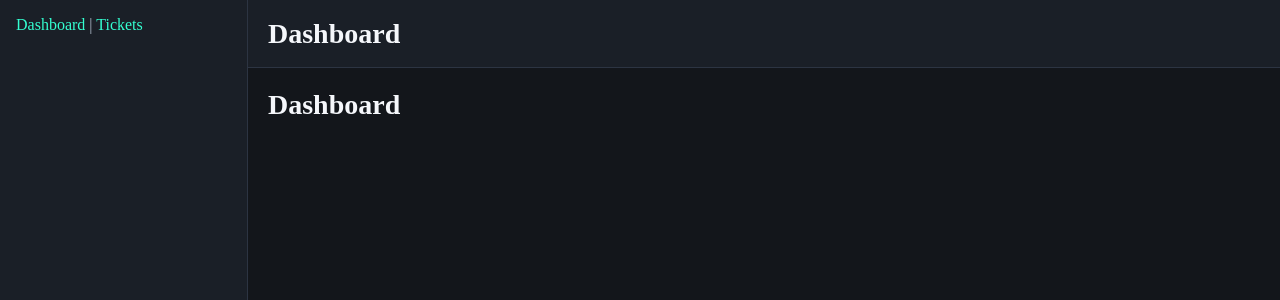
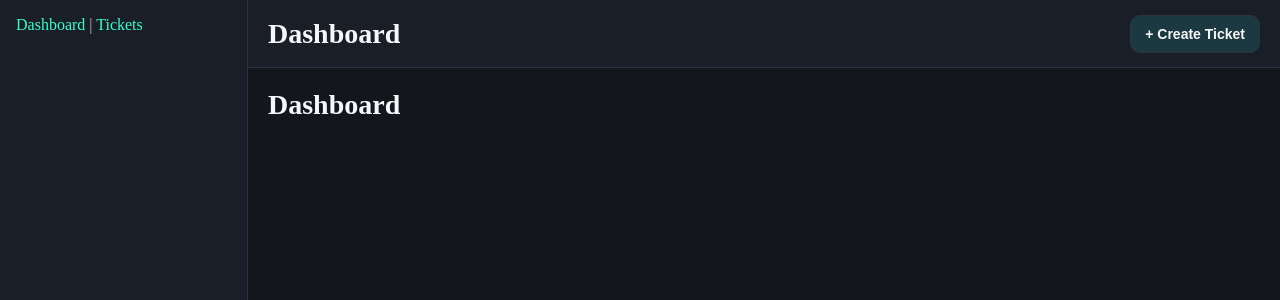
Before and after one commit to aishwaryr/react-support-desk-app, a React (Vite) app: page / in a window 1280 px wide. Shown: the top 300 px of the page. Built offline with nearby package versions, Linux system fonts and the light colour scheme.

Commit message:
add a reusable Modal and create ticket modal from any page

```diff
--- /dev/null
+++ b/src/components/layout/Modal.jsx
@@ -0,0 +1,53 @@
+import { useEffect, useRef } from 'react';
+import { createPortal } from 'react-dom';
+
+const Modal = ({ children, onClose }) => {
+  const elRef = useRef(null);
+
+  if (!elRef.current) {
+    elRef.current = document.createElement('div');
+  }
+
+  useEffect(() => {
+    document.body.appendChild(elRef.current);
+
+    const onKeyDown = (event) => {
+      if (event.key === 'Escape') onClose?.();
+    };
+
+    window.addEventListener('keydown', onKeyDown);
+    return () => {
+      window.removeEventListener('keydown', onKeyDown);
+      document.body.removeChild(elRef.current);
+    };
+
+    // const modalRoot = document.getElementById('modal');
+    // modalRoot.appendChild(elRef.current);
+    // return () => modalRoot.removeChild(elRef.current);
+  }, [onClose]);
+
+  // return createPortal(<div>{children}</div>, elRef.current);
+  return createPortal(
+    <div className="modal-backdrop" onClick={onClose} role="presentation">
+      <div
+        className="modal-panel"
+        onClick={(e) => e.stopPropagation()}
+        role="dialog"
+        aria-modal="true"
+      >
+        <button
+          type="button"
+          onClick={onClose}
+          aria-label="Close modal"
+          className="modal-close-btn"
+        >
+          x
+        </button>
+        {children}
+      </div>
+    </div>,
+    elRef.current
+  );
+};
+
+export default Modal;
--- a/src/components/layout/TopNavbar.jsx
+++ b/src/components/layout/TopNavbar.jsx
@@ -1,4 +1,5 @@
-import { useRouterState } from '@tanstack/react-router';
+import { useRouterState, useNavigate } from '@tanstack/react-router';
+import './layout.css';
 
 const pathMap = {
   '/': 'Dashboard',
@@ -10,12 +11,29 @@ export function TopNavbar() {
     select: (state) => state.location.pathname,
   });
 
+  const navigate = useNavigate();
+  const location = useRouterState({ select: (s) => s.location });
+
+  function openCreateTicketModal() {
+    navigate({
+      to: location.pathname,
+      search: (prev) => ({ ...prev, modal: 'create-ticket' }),
+    });
+  }
+
   const secondSlash = pathname.indexOf('/', 1);
   const result = secondSlash === -1 ? pathname : pathname.slice(0, secondSlash);
   const pageTitle = pathMap[result] ?? 'Support Desk';
   return (
     <div className="top-navbar">
       <h1 className="page-title">{pageTitle}</h1>
+      <button
+        type="button"
+        className="create-ticket-btn"
+        onClick={openCreateTicketModal}
+      >
+        + Create Ticket
+      </button>
     </div>
   );
 }
--- a/src/components/layout/layout.css
+++ b/src/components/layout/layout.css
@@ -3,5 +3,70 @@
   font-size: 28px;
   line-height: 1.2;
   font-weight: 700;
-  color: #1f2430;
+  color: var(--text);
 }
+
+.top-navbar {
+  height: 68px;
+  border-bottom: 1px solid var(--border);
+  background: var(--bg-surface);
+  display: flex;
+  align-items: center;
+  justify-content: space-between;
+  gap: 12px;
+  padding: 0 20px;
+}
+
+.create-ticket-btn {
+  height: 38px;
+  padding: 0 14px;
+  border: 1px solid var(--border);
+  border-radius: 10px;
+  background: rgba(45, 245, 255, 0.12);
+  color: var(--text);
+  font-size: 14px;
+  font-weight: 600;
+  cursor: pointer;
+}
+
+.create-ticket-btn:hover {
+  border-color: #2df5ff;
+  background: rgba(45, 245, 255, 0.2);
+}
+
+.modal-backdrop {
+  position: fixed;
+  inset: 0;
+  background: rgba(0, 0, 0, 0.45);
+  display: grid;
+  place-items: center;
+  z-index: 1000;
+}
+
+.modal-panel {
+  background: var(--bg-surface);
+  color: var(--text);
+  border: 1px solid var(--border);
+  border-radius: 12px;
+  min-width: 320px;
+  max-width: 640px;
+  width: 90%;
+  box-shadow:
+    0 0 0 1px rgba(45, 245, 255, 0.35),
+    0 0 18px rgba(45, 245, 255, 0.28),
+    0 12px 30px rgba(0, 0, 0, 0.28);
+}
+
+.modal-close-btn {
+  border: 1px solid var(--border);
+  border-radius: 8px;
+  background: var(--bg-surface-2);
+  color: var(--text);
+  float: right;
+  margin: 12px;
+  cursor: pointer;
+}
+
+.modal-close-btn:hover {
+  border-color: #2df5ff;
+}
--- a/src/routes/__root.jsx
+++ b/src/routes/__root.jsx
@@ -1,10 +1,41 @@
-import { createRootRoute, Outlet } from '@tanstack/react-router';
+import {
+  createRootRoute,
+  Outlet,
+  useNavigate,
+  useRouterState,
+} from '@tanstack/react-router';
 import { Appshell } from '../components/layout/AppShell';
+import Modal from '../components/layout/Modal';
 
 function RootLayout() {
+  const navigate = useNavigate();
+  const location = useRouterState({ select: (s) => s.location });
+  const activeModal = useRouterState({
+    select: (s) => s.location.search?.modal,
+  });
+  const isCreateTicketOpen = activeModal === 'create-ticket';
+
+  function closeModal() {
+    navigate({
+      to: location.pathname,
+      search: (prev) => ({ ...prev, modal: undefined }),
+    });
+  }
+
   return (
     <Appshell>
       <Outlet />
+
+      {isCreateTicketOpen && (
+        <Modal onClose={closeModal}>
+          <div>
+            <h2> Create Ticket</h2>
+            <button type="button" onClick={closeModal}>
+              Close
+            </button>
+          </div>
+        </Modal>
+      )}
     </Appshell>
   );
 }
```
